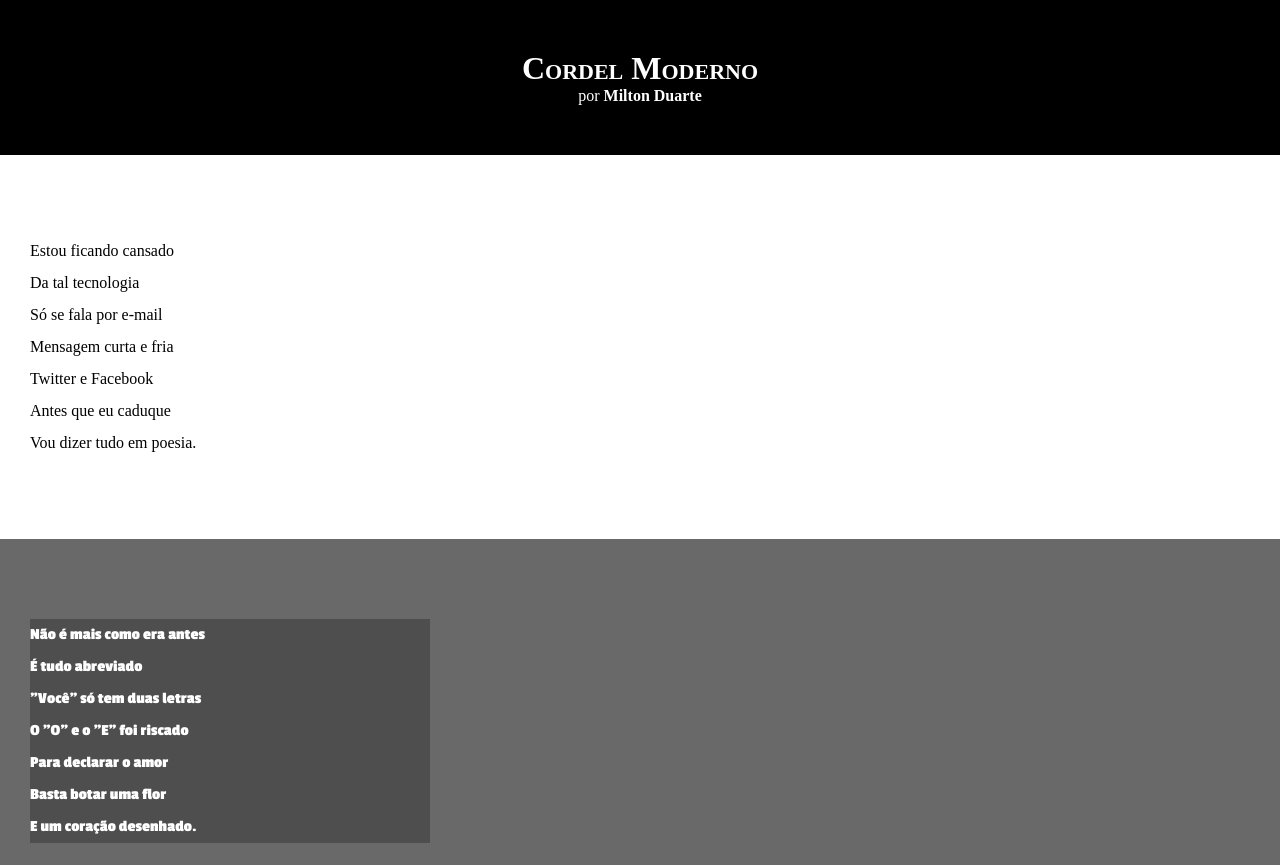
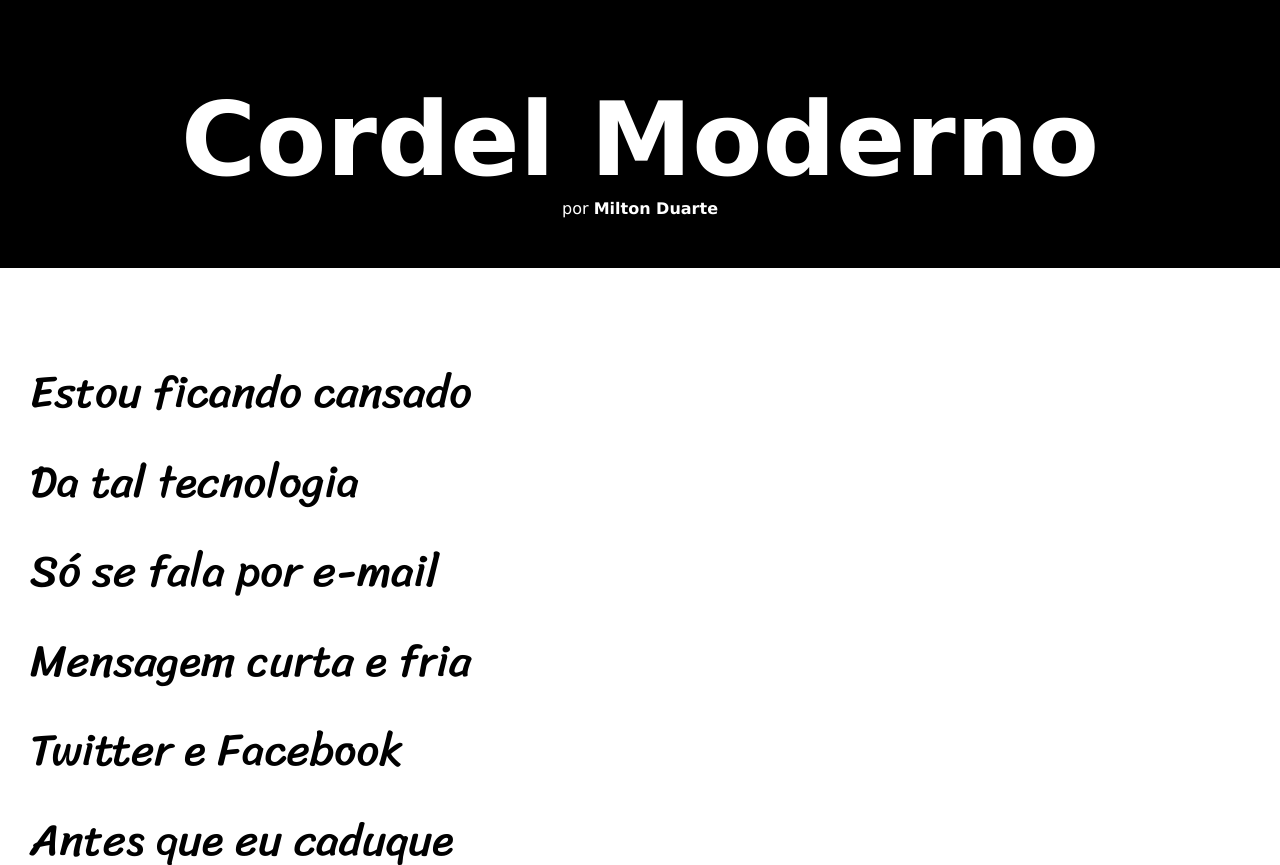
Before and after one commit to marsanro7/Curso_em_video, a plain HTML site: page Projeto Cordel - Gustavo Guanabara/index.html in a window 1280 px wide. Shown: the top 865 px of the page. Drawn offline with Linux system fonts and the light colour scheme.

Commit message:
atualização de estilos

```diff
--- a/Projeto Cordel - Gustavo Guanabara/estilo/style.css
+++ b/Projeto Cordel - Gustavo Guanabara/estilo/style.css
@@ -5,8 +5,8 @@
     src: url(../fonte/PassionOne-Bold.ttf);
 }
 @font-face {
-    font-family: font2;
-    src: url();
+    font-family: font3;
+    src: url(../fonte/Sriracha-Regular.ttf);
 }
 
 /*CONFIGURAÇOES GERAIS*/
@@ -18,6 +18,7 @@
     html, body{
         min-height: 100vh;
         background-color: darkgray;
+        font-family: Verdana, Geneva, Tahoma, sans-serif;
     }
 
 /*CONFIGURAÇOES CABEÇALHO -Header e links*/
@@ -28,7 +29,9 @@
         padding: 50px;
     }
     header h1{
-       font-variant: small-caps;
+       padding-top: 30px;
+       font-variant: var(--font02);
+       font-size: 8vw;
     }
     a{
         text-decoration: none;
@@ -44,6 +47,8 @@
         padding-bottom: 10vh;
         line-height: 2em;  /*Espaçamentos entre linhas de um texto*/
         padding-left: 30px;
+        font-family: 'font3';
+        font-size: 3.5vw;
     }
     section#normal{
         background-color: white;
@@ -54,7 +59,7 @@
 
     }
     section.imagem p{
-        width: 400px;
+        display: inline-block;
         background-color: rgb(0, 0, 0, 0.253);
         font-family: 'font02';
     }
```
